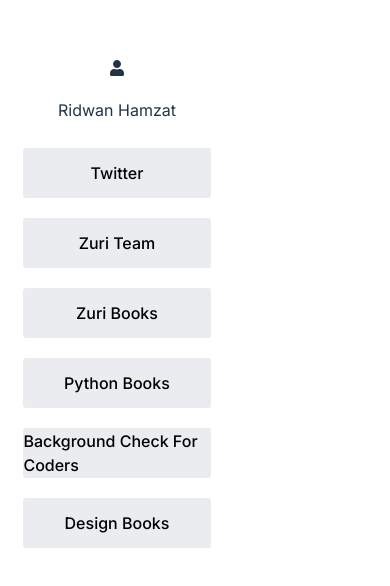
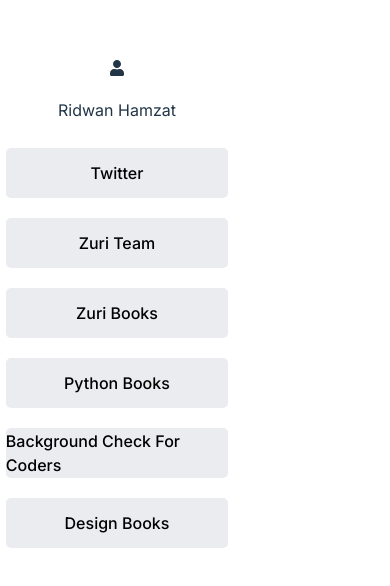
Before and after one commit to Hamzat-Ridwan/hng-task1, a React (Vite) app: page / in a window 390 px wide. Shown: the part 152-738 px from the top of the page. Built offline with nearby package versions, Linux system fonts and the light colour scheme.

Commit message:
Styled links for mobile

```diff
--- a/src/components/links/Links.css
+++ b/src/components/links/Links.css
@@ -9,11 +9,9 @@
     display: flex;
     align-items: center;
     justify-content: center;
-    /* width: 80%; */
     background: #EAECF0;
     margin: 10px 0;
-    /* padding: 5px; */
-    border-radius: 3px;
+    border-radius: 5px;
     height: 50px;
 }
 
@@ -22,3 +20,9 @@
     text-decoration: none;
     width: 80%;
 }
+
+@media screen and (max-width: 450px) {
+    .links a{
+        width: 95%;
+    }
+}
```
